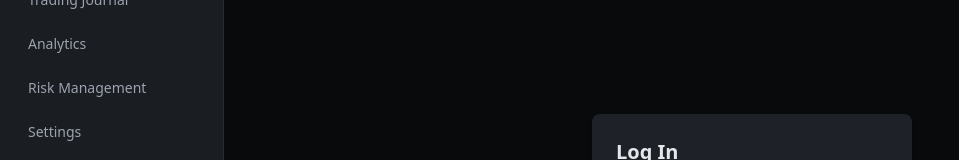
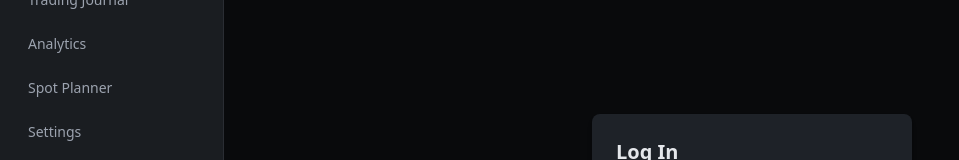
Before and after one commit to muhammadfikrialshirozy/crypto-trading-journal, a Next.js app: page /auth/login in a window 1280 px wide. Shown: the part 130-290 px from the top of the page, without its empty margins (0-959 px from the left). Built offline with nearby package versions, Linux system fonts and the light colour scheme; no server answers.

Commit message:
Update Sidebar.tsx

```diff
--- a/components/Sidebar.tsx
+++ b/components/Sidebar.tsx
@@ -12,7 +12,7 @@ const navItems: NavItem[] = [
   { href: '/dashboard', label: 'Dashboard' },
   { href: '/trading-journal', label: 'Trading Journal' },
   { href: '/analytics', label: 'Analytics' },
-  { href: '/risk-management', label: 'Risk Management' },
+  { href: '/risk-management', label: 'Spot Planner' },
   { href: '/settings', label: 'Settings' },
 ]
 
```
